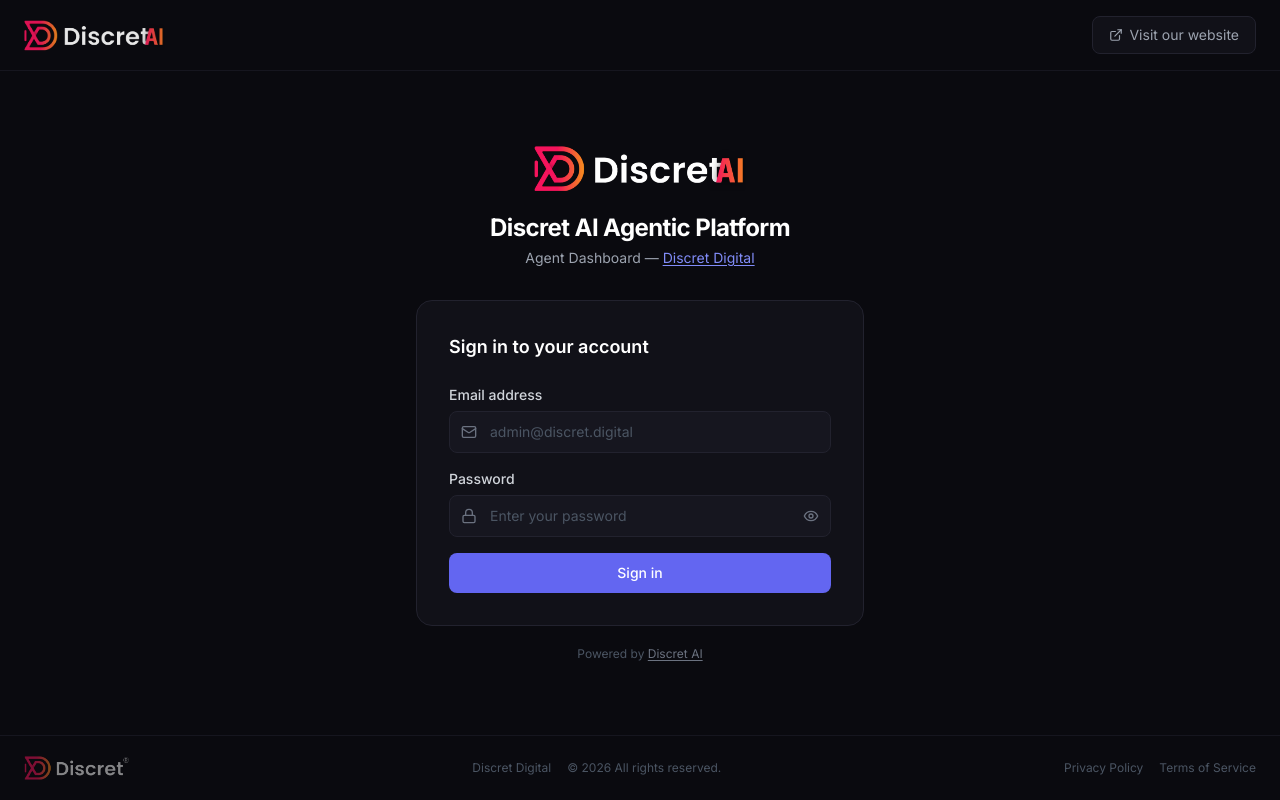
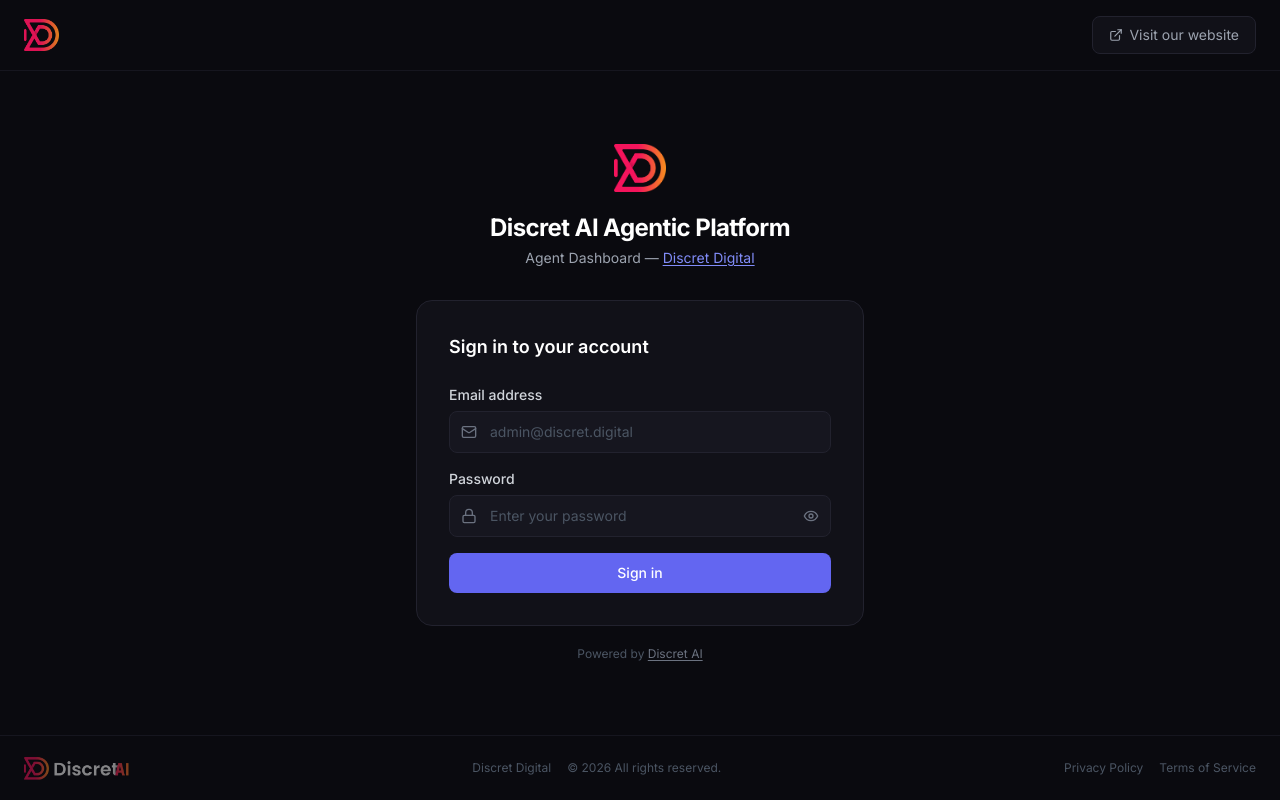
Before and after one commit to abdulhadi-98/urdu-ai-admin, a Next.js app: page /login in a window 1280 px wide. Built offline with nearby package versions, Linux system fonts and the light colour scheme; no server answers.

Commit message:
Fix login logo images: replace next/image with plain img tags

```diff
--- a/app/login/page.tsx
+++ b/app/login/page.tsx
@@ -60,9 +60,8 @@
           className="flex items-center gap-2 opacity-90 hover:opacity-100 transition-opacity"
           title="Visit Discret Digital"
         >
-          {/* eslint-disable-next-line @next/next/no-img-element */}
           <img
-            src="/discret-ai-logo.svg"
+            src="/discret-logo-colored.png"
             alt="Discret Digital"
             className="h-8 w-auto object-contain"
           />
@@ -87,9 +86,8 @@
           {/* Logo + Heading */}
           <div className="text-center mb-8">
             <div className="flex justify-center mb-5">
-              {/* eslint-disable-next-line @next/next/no-img-element */}
               <img
-                src="/discret-ai-logo.svg"
+                src="/discret-logo-colored.png"
                 alt="Discret AI Agentic Platform"
                 className="h-12 w-auto object-contain"
               />
@@ -204,9 +202,8 @@
             rel="noopener noreferrer"
             className="hover:text-gray-400 transition-colors"
           >
-            {/* eslint-disable-next-line @next/next/no-img-element */}
             <img
-              src="/discret-logo.svg"
+              src="/discret-logo.png"
               alt="Discret Digital"
               className="h-6 w-auto object-contain opacity-50 hover:opacity-80 transition-opacity"
             />
```
